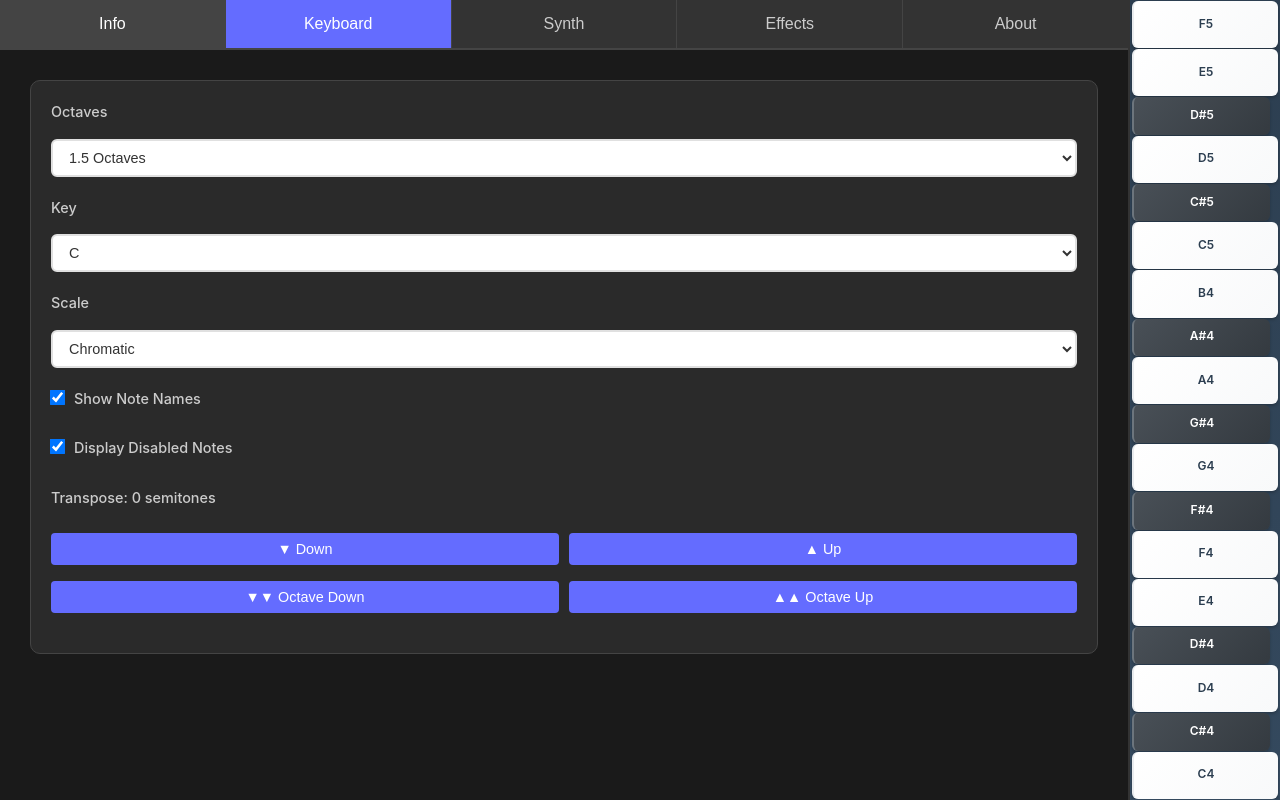
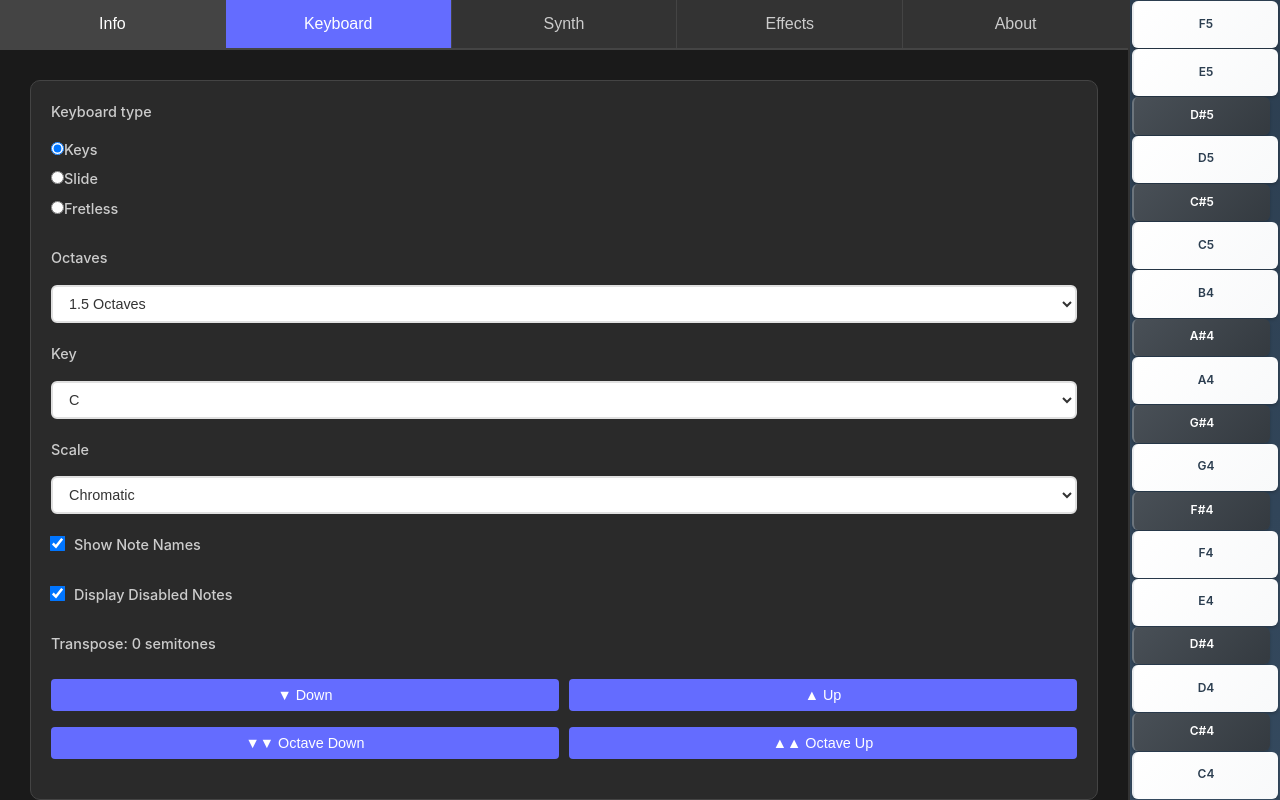
Before and after one commit to Joeboy/harphonium, a React (Vite) app: page / in a window 1280 px wide. Both pictures are taken after a click on the button "Keyboard". Built offline with nearby package versions, Linux system fonts and the light colour scheme; the HTML template or start-up script is replaced by a standard one.

Commit message:
Add Keyboard type options (not wired to anything)

```diff
--- a/src/components/KeyboardTab.tsx
+++ b/src/components/KeyboardTab.tsx
@@ -23,6 +23,10 @@ const KeyboardTab: React.FC<KeyboardTabProps> = ({
   const [showNoteNames, setShowNoteNames] = useState(true);
   const [transpose, setTranspose] = useState(0);
   const [displayDisabledNotes, setDisplayDisabledNotes] = useState(true);
+  const [keyboardType, setKeyboardType] = useState<'keys' | 'slide' | 'fretless'>('keys');
+  const handleKeyboardTypeChange = (e: React.ChangeEvent<HTMLInputElement>) => {
+    setKeyboardType(e.target.value as 'keys' | 'slide' | 'fretless');
+  };
 
   const handleOctavesChange = (e: React.ChangeEvent<HTMLSelectElement>) => {
     onOctavesChange(parseFloat(e.target.value));
@@ -130,6 +134,41 @@ const KeyboardTab: React.FC<KeyboardTabProps> = ({
     <div className="tab-content">
       <div className="settings-section">
         <div className="setting-item">
+          <label>Keyboard type</label>
+          <div>
+            <label style={{ marginRight: '1em' }}>
+              <input
+                type="radio"
+                name="keyboard-type"
+                value="keys"
+                checked={keyboardType === 'keys'}
+                onChange={handleKeyboardTypeChange}
+              />
+              Keys
+            </label>
+            <label style={{ marginRight: '1em' }}>
+              <input
+                type="radio"
+                name="keyboard-type"
+                value="slide"
+                checked={keyboardType === 'slide'}
+                onChange={handleKeyboardTypeChange}
+              />
+              Slide
+            </label>
+            <label>
+              <input
+                type="radio"
+                name="keyboard-type"
+                value="fretless"
+                checked={keyboardType === 'fretless'}
+                onChange={handleKeyboardTypeChange}
+              />
+              Fretless
+            </label>
+          </div>
+        </div>
+        <div className="setting-item">
           <label>Octaves</label>
           <select value={octaves} onChange={handleOctavesChange}>
             <option value="1">1 Octave</option>
```
